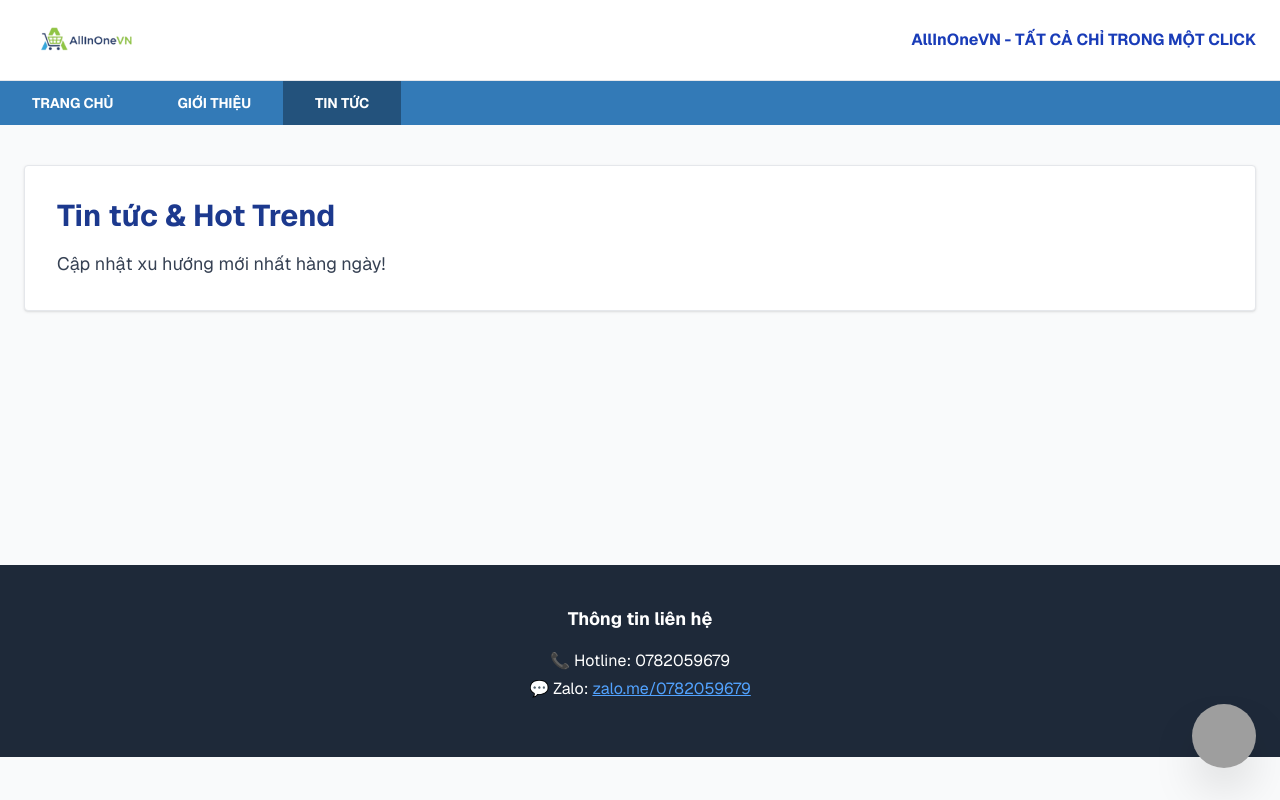
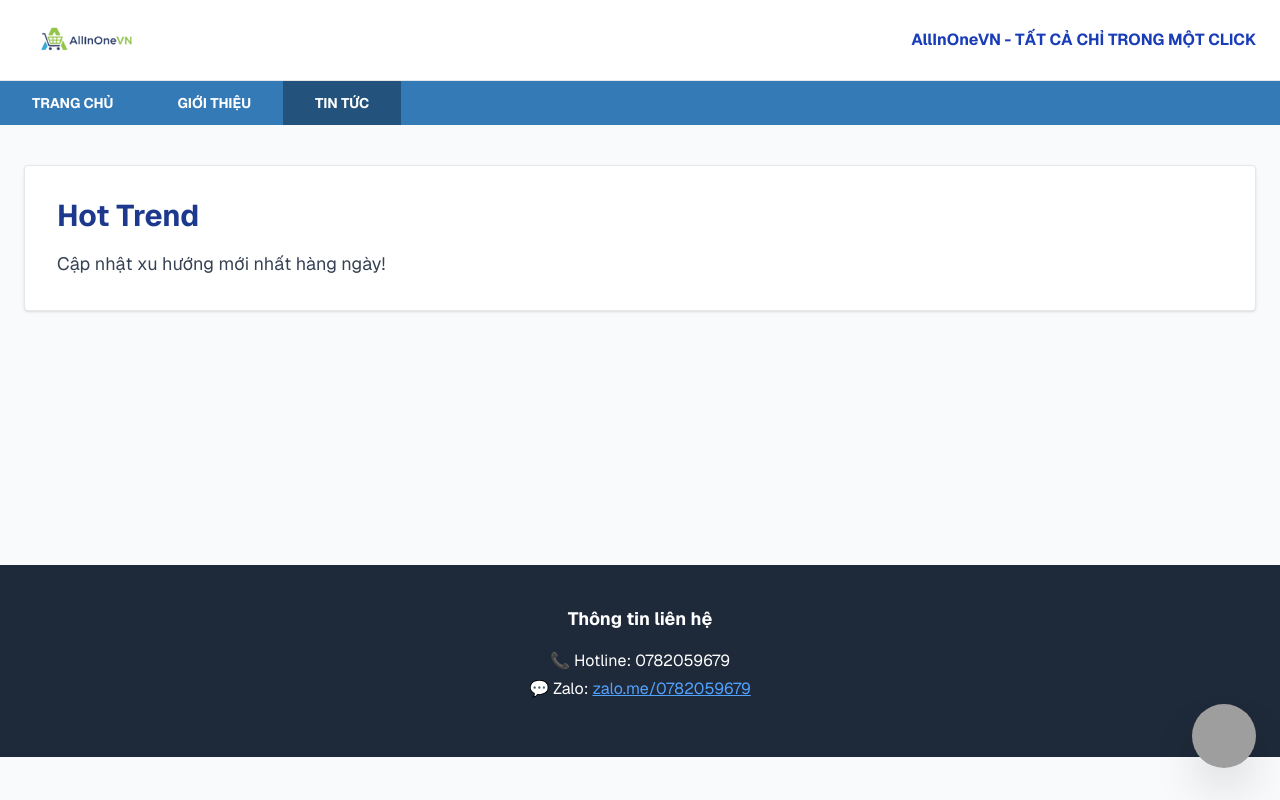
Before and after one commit to dotienminh6-svg/Cua-hang-cua-minh, a Next.js app: page / in a window 1280 px wide. Both pictures are taken after a click on the button "TIN TỨC". Built offline with nearby package versions, Linux system fonts and the light colour scheme; grey boxes are pictures that could not be loaded.

Commit message:
thêm chữ

```diff
--- a/app/page.tsx
+++ b/app/page.tsx
@@ -92,7 +92,7 @@ export default function Home() {
         )}
         {activeTab === 'news' && (
             <div className="bg-white p-8 rounded shadow border border-gray-200">
-                <h2 className="text-3xl font-bold text-blue-900 mb-4">Tin tức & Hot Trend</h2>
+                <h2 className="text-3xl font-bold text-blue-900 mb-4">Hot Trend</h2>
                 <p className="text-lg text-gray-700">Cập nhật xu hướng mới nhất hàng ngày!</p>
             </div>
         )}
```
